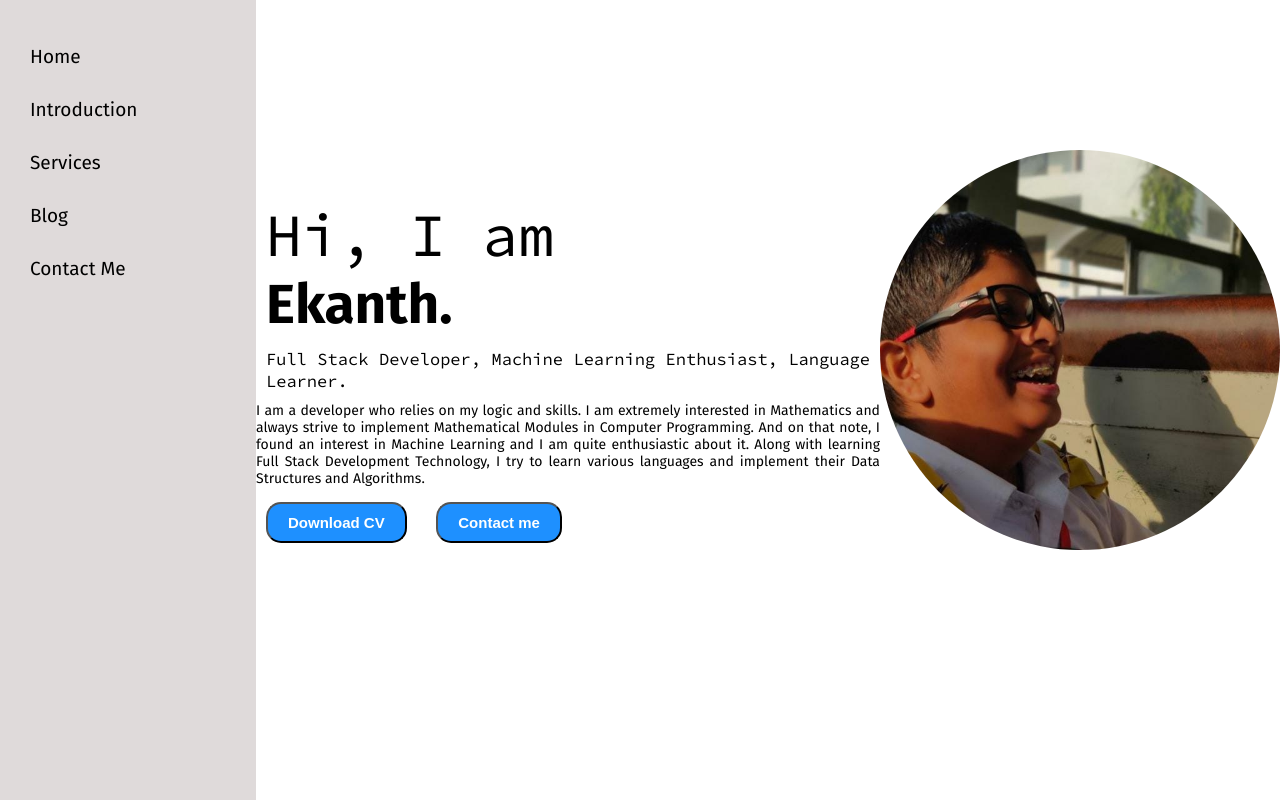
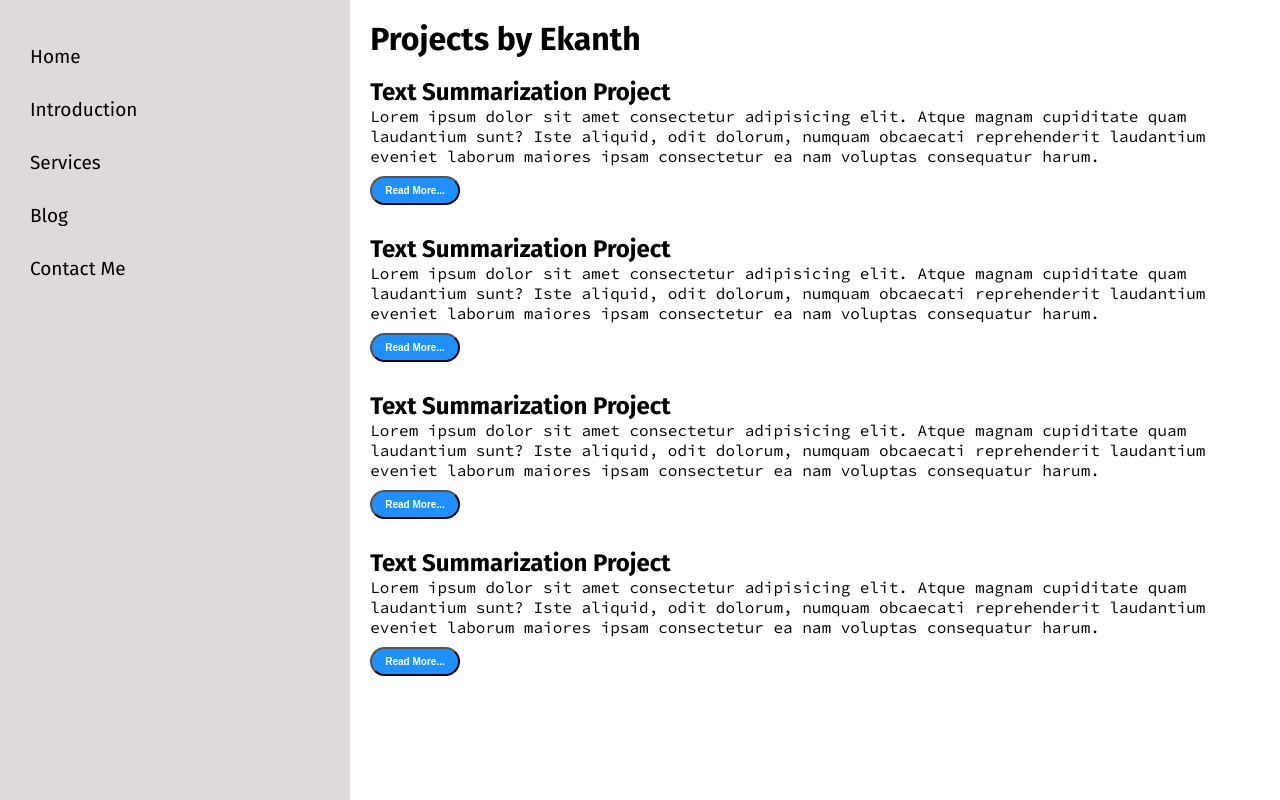
Before and after one commit to Ekanth-Sai/Personal-Portfolio, a plain HTML site: page blog.html in a window 1280 px wide. Drawn offline with Linux system fonts and the light colour scheme.

Commit message:
Day 2 1.21

```diff
--- a/blog.html
+++ b/blog.html
@@ -21,18 +21,29 @@
         </nav>
     </div>
     <div class="main">
-        <div class="infoContainer">
-            <div class="devInfo">
-                <div class="hello">Hi, I am</div>
-                <div class="name">Ekanth.</div>
-                <div class="about">Full Stack Developer, Machine Learning Enthusiast, Language Learner.</div>
-                <div class="moreabout">I am a developer who relies on my logic and skills. I am extremely interested in Mathematics and always strive to implement Mathematical Modules in Computer Programming. And on that note, I found an interest in Machine Learning and I am quite enthusiastic about it. Along with learning Full Stack Development Technology, I try to learn various languages and implement their Data Structures and Algorithms.</div>
-                <div class="button">
-                    <button>Download CV</button>
-                    <button>Contact me</button>
-                </div>
+        <div class="blogContainer">
+            <h1>Projects by Ekanth</h1>
+            <div class="blogItem">
+                <h2>Text Summarization Project</h2>
+                <p>Lorem ipsum dolor sit amet consectetur adipisicing elit. Atque magnam cupiditate quam laudantium sunt? Iste aliquid, odit dolorum, numquam obcaecati reprehenderit laudantium eveniet laborum maiores ipsam consectetur ea nam voluptas consequatur harum.</p>
+                <button class="btn btn-sm">Read More...</button>
             </div>
-            <div class="devPic"><img src="pfp.jpg" alt="Ekanth"></div>
+            <div class="blogItem">
+                <h2>Text Summarization Project</h2>
+                <p>Lorem ipsum dolor sit amet consectetur adipisicing elit. Atque magnam cupiditate quam laudantium sunt? Iste aliquid, odit dolorum, numquam obcaecati reprehenderit laudantium eveniet laborum maiores ipsam consectetur ea nam voluptas consequatur harum.</p>
+                <button class="btn btn-sm">Read More...</button>
+            </div>
+            <div class="blogItem">
+                <h2>Text Summarization Project</h2>
+                <p>Lorem ipsum dolor sit amet consectetur adipisicing elit. Atque magnam cupiditate quam laudantium sunt? Iste aliquid, odit dolorum, numquam obcaecati reprehenderit laudantium eveniet laborum maiores ipsam consectetur ea nam voluptas consequatur harum.</p>
+                <button class="btn btn-sm">Read More...</button>
+            </div>
+            <div class="blogItem">
+                <h2>Text Summarization Project</h2>
+                <p>Lorem ipsum dolor sit amet consectetur adipisicing elit. Atque magnam cupiditate quam laudantium sunt? Iste aliquid, odit dolorum, numquam obcaecati reprehenderit laudantium eveniet laborum maiores ipsam consectetur ea nam voluptas consequatur harum.</p>
+                <button class="btn btn-sm">Read More...</button>
+            </div>
+
         </div>
     </div>
     </div>
--- a/styles.css
+++ b/styles.css
@@ -81,8 +81,8 @@
     text-justify: inter-word;
 }
 
-.button button{
-    padding: 10px 20px;
+.btn{
+    padding: 8px 16px;
     border-radius: 15px;
     color: white;
     background-color: dodgerblue;
@@ -90,6 +90,7 @@
     font-size: 15px;
     margin: 0 10px;
     transition: 0.5s;
+    cursor: pointer;
 }
 
 .moreabout{
@@ -104,10 +105,10 @@
     margin-top: 15px;
 }
 
-.button button:hover{
+.btn:hover{
     background-color: white;
     color: dodgerblue;
-    transform: scale(1.2);
+    transform: scale(1.05);
 }
 
 .contactform{
@@ -128,7 +129,7 @@
 }
 
 .contactform form div input{
-    width: 16vw;
+    width: 25vw;
     border-radius: 5px;
     margin: 6px 0 0;
     padding: 3px;
@@ -151,3 +152,29 @@
     width: 24px;
     margin: 3px 0;
 }
+
+.btn-sm{
+    font-size: 15px;
+    padding: 10px 19px;
+    margin: 12px 0;
+}
+
+.blogItem{
+    margin: 20px;
+    font-family: 'Fira Sans', sans-serif;
+}
+
+.blogContainer h1{
+    font-family: 'Fira Sans', sans-serif;
+    margin: 20px;
+}
+
+.blogItem p{
+    font-family: 'Source Code Pro', monospace;
+}
+
+.btn-sm{
+    font-size: 10px;
+    padding: 7px 13px;
+    margin: 10px 0;
+}
```
Also changed, not shown: contact.html (+3 -3 lines), index.html (+2 -2 lines).
